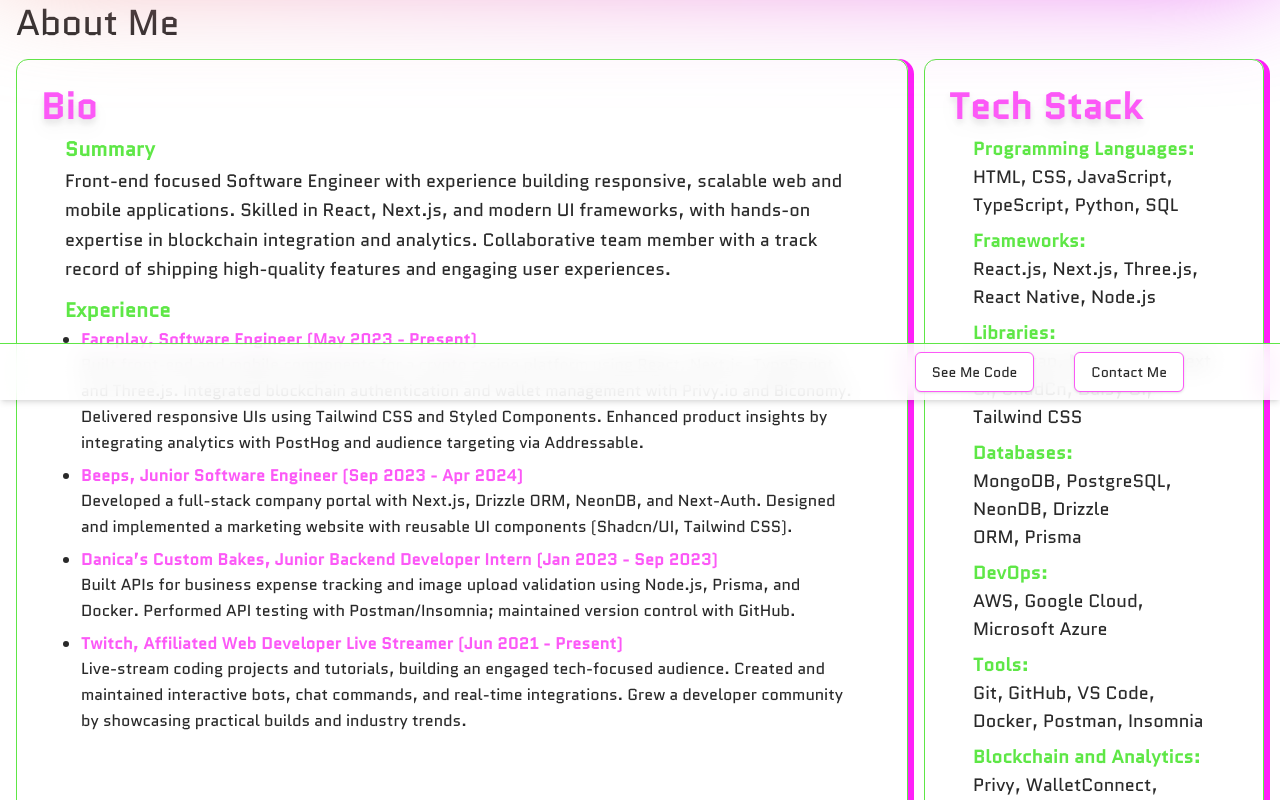
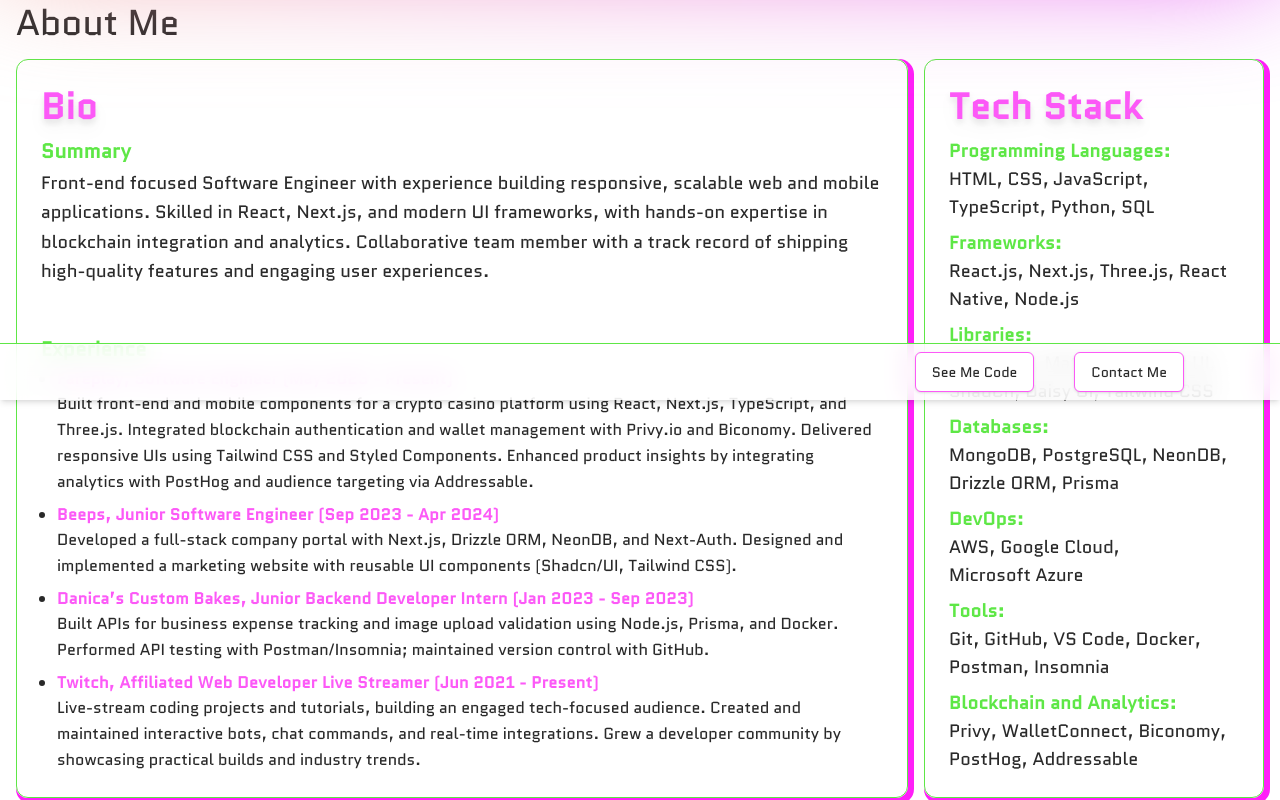
Before and after one commit to Zynkah/Next_Portfolio, a Next.js app: page / in a window 1280 px wide. Shown: the part 400-1200 px from the top of the page. Built offline with nearby package versions, Linux system fonts and the light colour scheme.

Commit message:
fixed nest issue

```diff
--- a/components/card-container.tsx
+++ b/components/card-container.tsx
@@ -15,10 +15,10 @@ export const CardContainer: React.FC<CardContainerProps> = ({
         <CardTitle className="text-4xl font-extrabold tracking-wide text-primary drop-shadow-lg leading-tight">
           {title}
         </CardTitle>
-        <CardContent className="text-pretty flex-1 flex flex-col justify-between">
-          {children}
-        </CardContent>
       </CardHeader>
+      <CardContent className="text-pretty flex-1 flex flex-col justify-between">
+        {children}
+      </CardContent>
     </Card>
   );
 };
```
